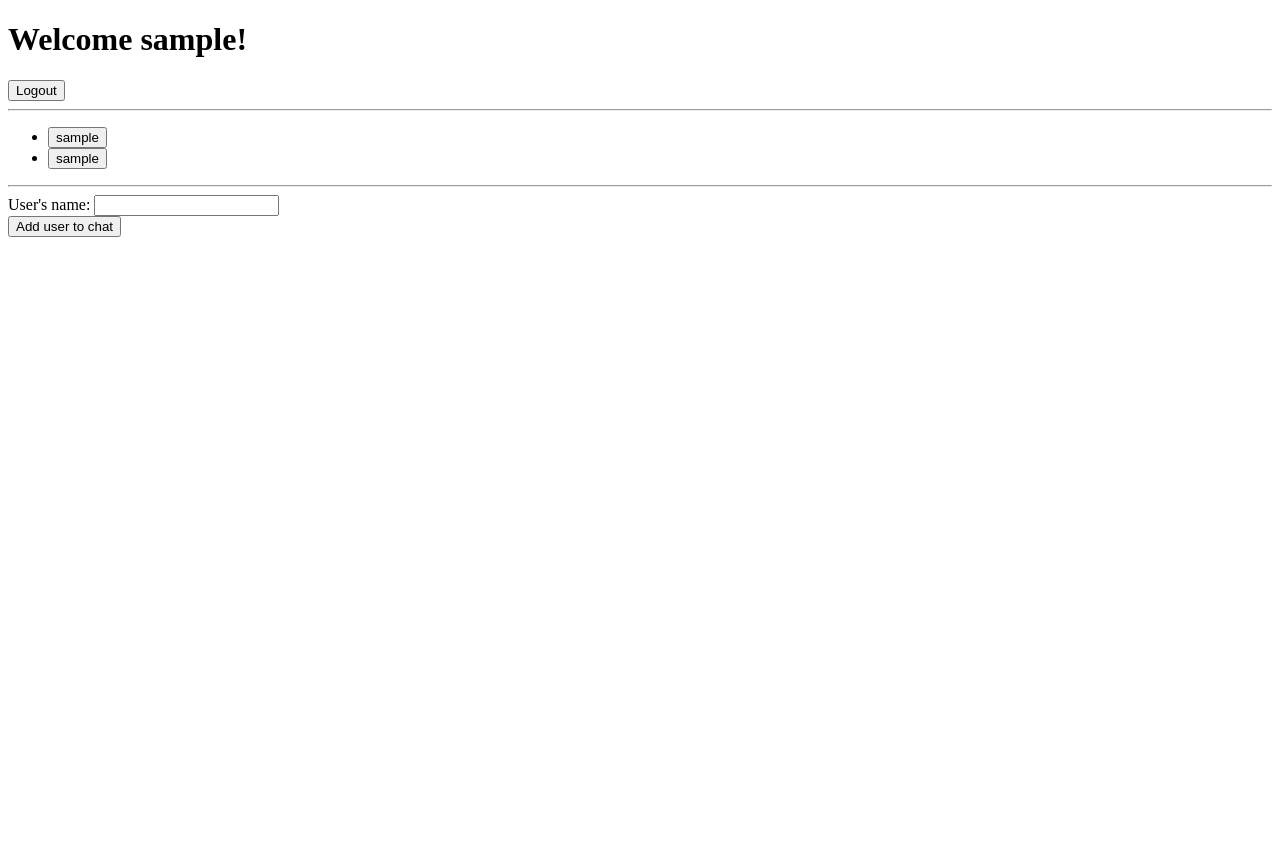
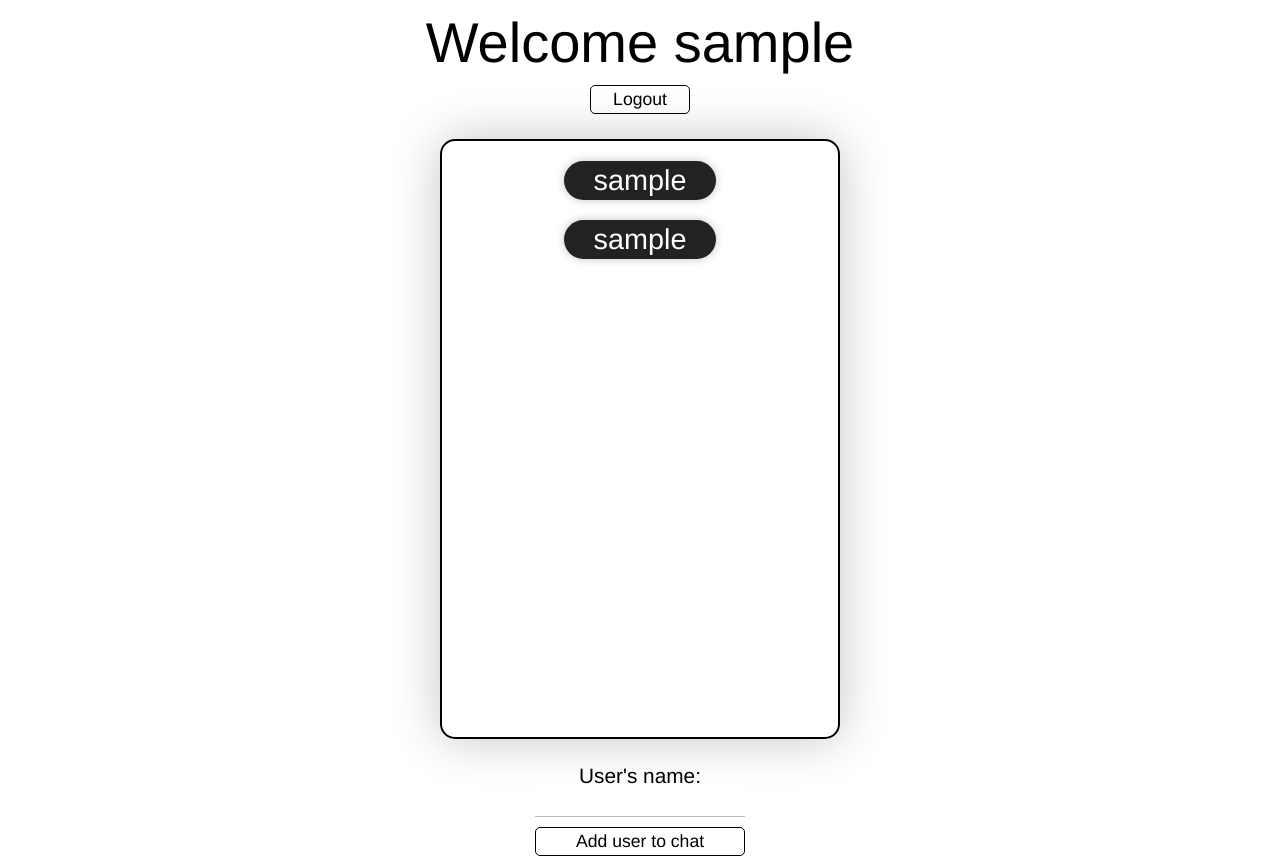
Before and after one commit to alex-pdl/e2e-web-messenger, a Flask app: page /chats in a window 1280 px wide. Before the commit the page ends 237 px from the top, so only its background shows below. Run offline with Flask 3, Linux system fonts and the light colour scheme; the visitor is signed in with stand-in values (Sample User, id 1); tables that the repository leaves empty hold one stand-in row (values such as "Sample post"); parts of the project's set-up code (start-up, migrations or seed data) failed here and were passed over.

Commit message:
Improved styling and functionality of chats page

```diff
--- a/app.py
+++ b/app.py
@@ -212,11 +212,8 @@ def chats():
                 error = "You can't start a chat with yourself."
 
         names = chats_retrieval(session['username'])
-        message = ""
-        # If the user doesn't have any chats yet, the message below will be displayed.
-        if len(names) == 0:
-            message = "You don't have any chatters yet! Enter a valid name below to start chatting!"
-        return render_template("chats.html", user_name = str(session['username']),names = names,error=error,message = message)
+
+        return render_template("chats.html", user_name = str(session['username']),names = names,error=error)
     except:
         # If the user tries to access chats page without logging in first
         return redirect(url_for('login'))
@@ -288,4 +285,4 @@ if __name__ == "__main__":
 
     app.config['SECRET_KEY'] = f'{secret_key}' # Use secret key specified in settings.json file
     app.config['SESSION_COOKIE_HTTPONLY'] = True # Ensures that cookies are only accessible through HTTP(S) requests and cannot be accessed by any JavaScript
-    app.run()
+    app.run(debug=True)
--- /dev/null
+++ b/static/css/chats.css
@@ -0,0 +1,198 @@
+* {
+    margin: 0;
+    padding: 0;
+    box-sizing: border-box;
+    font-family: Helvetica, sans-serif;
+}
+
+body{
+    display: flex;
+    flex-direction: column;
+
+    align-items: center;
+}
+
+#title{
+    font-size: 3.5em;
+    font-weight: 300;
+
+    text-align: center;
+    margin-top: 10px;
+}
+
+#chats{
+    width: 400px;
+    height: 600px;
+
+    text-align: center;
+    overflow-y: auto;
+
+    margin: 25px auto 25px auto;
+
+    border-radius: 15px;
+    border: 2px solid black;
+    box-shadow: 0px 0px 50px rgba(0, 0, 0, 0.231);
+}
+
+#chats > p:first-of-type{
+    padding-top: 20px;
+    font-weight: bold;
+    font-size: 2em;
+}
+
+#chats > p:nth-of-type(2){
+    font-weight: 300;
+    font-size: 1.3em;
+}
+
+#chats::-webkit-scrollbar {
+    width: 8px;
+}
+
+#chats::-webkit-scrollbar-track {
+    margin: 8px;
+}
+
+#chats::-webkit-scrollbar-thumb {
+    background-color: #aeaeae;
+    border-radius: 15px;
+}
+
+#chats ul{
+    list-style-type: none;
+    margin-top: 10px;
+    margin-bottom: 10px;
+}
+
+#chats ul li a button{
+    font-size: 1.8em;
+    padding: 3px 30px 3px 30px;
+    margin: 10px auto 10px auto;
+
+    text-align: center;
+    font-weight: 300;
+
+    background-color: rgb(34, 34, 34);
+    color: white;
+    border: none;
+    border-radius: 20px;
+
+    box-shadow: 0px 0px 10px rgba(0, 0, 0, 0.236);
+}
+
+#chats ul li a button:hover{
+    background-color: black;
+}
+
+#chats ul li a button:active{
+    background-color: rgb(76, 76, 76);
+}
+
+footer{
+    width: 100%;
+
+    display: flex;
+    flex-direction: column;
+    align-items: center;
+}
+
+#logoutBtn{
+    display: inline-block;
+}
+
+#addUser{
+    display: block;
+    width: 220px;
+    text-align: center;
+    margin: 0 auto;
+}
+
+#addUser form label{
+    font-weight: 300;
+    font-size: 1.3em;
+}
+
+#addTextInput{
+    border: 1px solid rgb(188, 188, 188);
+    width: 210px;
+    padding: 5px;
+
+    border-top: none;
+    border-left: none;
+    border-right: none;
+
+    font-weight: 200;
+    font-size: 1em;
+
+    margin-bottom: 10px;
+}
+
+#addTextInput:focus{
+    border-color: black;
+    outline: none;
+}
+
+#addUserSubmitBtn{
+    width: 210px;
+    padding: 3px;
+    margin-bottom: 10px;
+
+    font-weight: 100;
+    font-size: 1.1em;
+
+    background-color: white;
+
+    border: 1.5px solid black;
+    border-radius: 5px;
+}
+
+#addUserSubmitBtn:hover{
+    background-color: rgb(237, 237, 237);
+}
+
+#addUserSubmitBtn:active{
+    background-color: rgb(193, 193, 193);
+}
+
+#errorMsg p{
+    margin-top: 10px;
+
+    background-color: rgb(253, 51, 51);
+    color: white;
+    min-width: 400px;
+    max-width: 600px;
+
+    font-weight: 100;
+    font-style: italic;
+    text-align: center;
+
+    border-radius: 15px;
+    padding: 5px;
+}
+
+#errorMsg p:empty{
+    display: none;
+}
+
+#logoutBtn form button{
+    margin-top: 10px;
+    width: 100px;
+
+    padding: 3px;
+
+    font-weight: 100;
+    font-size: 1.1em;
+
+    background-color: white;
+
+    border: 1.5px solid black;
+    border-radius: 5px;
+}
+
+#logoutBtn form button:hover{
+    background-color: rgb(237, 237, 237);
+}
+
+#logoutBtn form button:active{
+    background-color: rgb(193, 193, 193);
+}
--- /dev/null
+++ b/static/js/chats.js
@@ -0,0 +1,16 @@
+const chatsContainer = document.getElementById("chats");
+
+function addEmptyMessage(){
+    const emptyMsgP1 = document.createElement('p');
+    const emptyMsgP2 = document.createElement('p');
+
+    emptyMsgP1.textContent = 'No chats yet! 👋';
+    emptyMsgP2.textContent = 'Start a conversation by adding a user below.';
+
+    chatsContainer.append(emptyMsgP1);
+    chatsContainer.append(emptyMsgP2);
+}
+
+if (chatsContainer.querySelector('ul').childElementCount == 0){
+    addEmptyMessage();
+}
--- a/templates/chats.html
+++ b/templates/chats.html
@@ -4,33 +4,40 @@
     <meta charset="UTF-8">
     <meta http-equiv="X-UA-Compatible" content="IE=edge">
     <meta name="viewport" content="width=device-width, initial-scale=1.0">
+    <link rel="stylesheet" href="{{ url_for('static', filename='css/chats.css')}}">
     <title>Senderr</title>
 </head>
 <meta http-equiv="refresh" content="60" />
 <body>
-    <div>
-        <h1>
-            Welcome {{ user_name }}!
-        </h1>
+    <div id="title">Welcome {{ user_name }}</div>
+    <div id="logoutBtn">
         <form method="post">
             <button type="submit" name="logout" value="clicked">Logout</button>
         </form>
-    <hr>
+    </div>
+
+    <div id="chats">
         <ul>
             {% for name in names %}
                 <li><a href="/message?selected_name={{ name }}"><button>{{ name }}</button></a></li>
             {% endfor %}
         </ul>
-    <p>{{ message }}</p>
-    <hr>
+    </div>
+
+    <footer>
+        <div id="addUser">
             <form method="post">
-        <div>
-            <label for="user_chat_name">User's name: </label>
-            <input type="text" id="user_chat_name" name="user_chat_name" maxlength="64" required>
+                <label for="user_chat_name">User's name: </label><br>
+                <input id="addTextInput" type="text" id="user_chat_name" name="user_chat_name" maxlength="64" required>
+                <input id="addUserSubmitBtn" type="submit" value="Add user to chat">
+            </form>
         </div>
-        <input type="submit" value="Add user to chat">
-    </form>
+
+        <div id="errorMsg">
             {% if error%}
-    <p><strong>{{error}}</strong></p>
+            <p>{{error}}</p>
             {% endif%}
+        </div>
+    </footer>
+    <script src="{{ url_for('static', filename='js/chats.js')}}"></script>
 </body>
```
Lines whose indentation alone changed are shown as unchanged.
